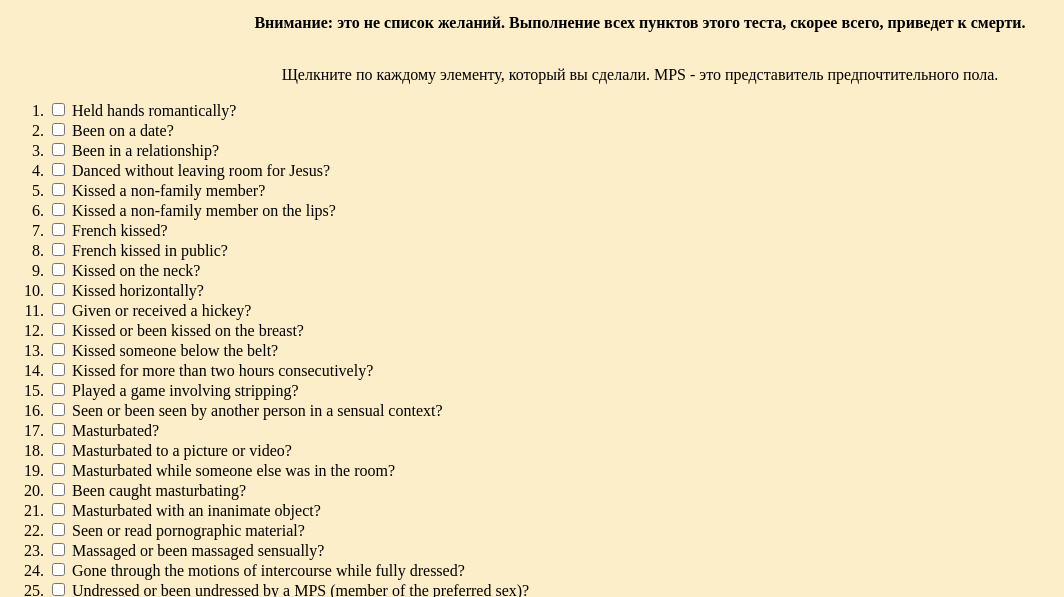
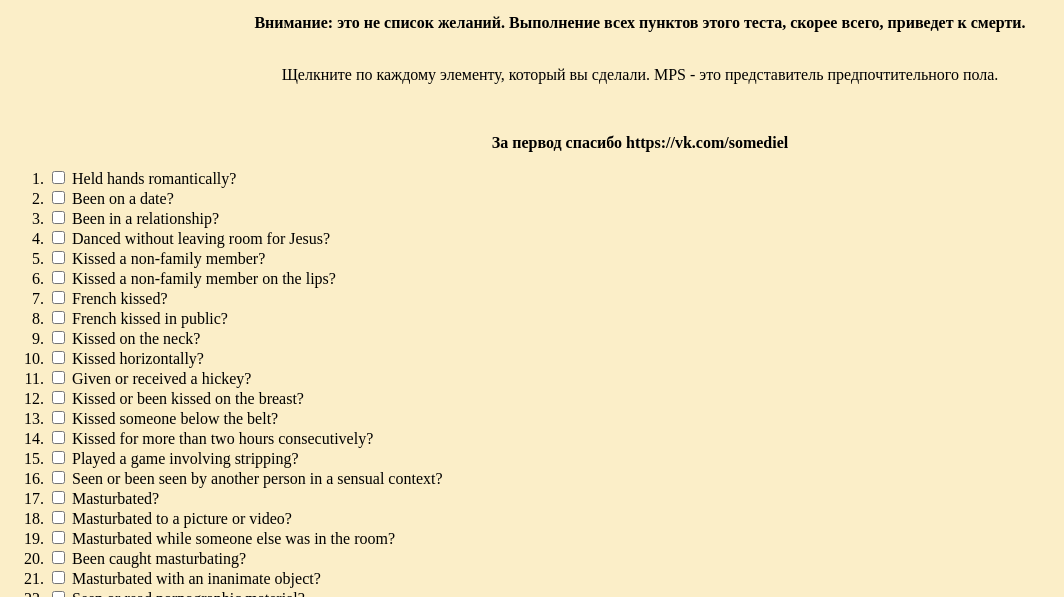
Before and after one commit to Jel054/Jel054.github.io, a plain HTML site: page index.html in a window 1280 px wide. Shown: the part 203-800 px from the top of the page, without its empty margins (0-1064 px from the left). Drawn offline with nearby package versions, Linux system fonts and the light colour scheme.

Commit message:
Update index.html

```diff
--- a/index.html
+++ b/index.html
@@ -100,6 +100,9 @@
                 Щелкните по каждому элементу, который вы сделали.
                 MPS - это представитель предпочтительного пола.
         </p>
+            <br/>
+                            <p><strong>За первод спасибо https://vk.com/somediel</strong></p>
+
             <div id="list">
                 <ol>
                     <li> <input type="checkbox" id="1"> Held hands romantically?
```
